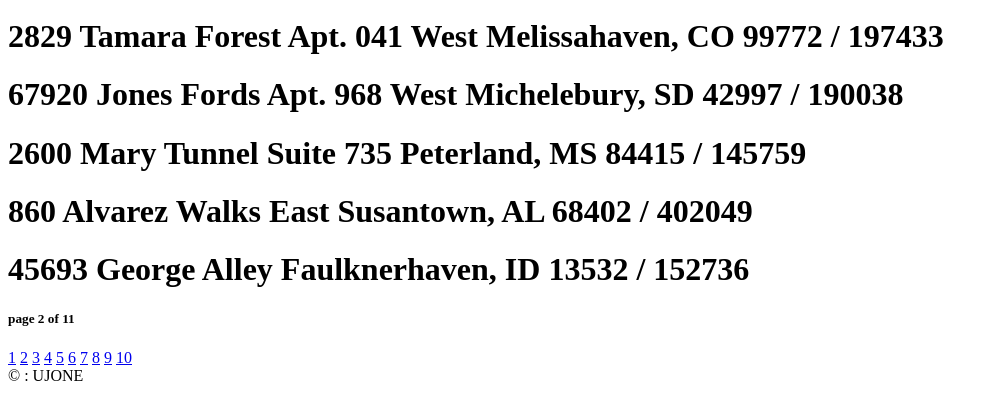
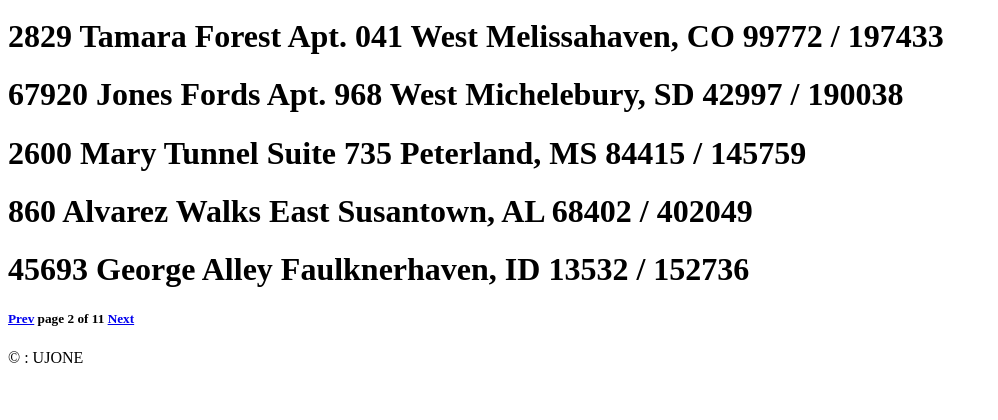
Before and after one commit to toot09/airbnb-clone, a Django app: page /?page=2 in a window 1280 px wide. Shown: the part 296-716 px from the top of the page, without its empty margins (0-998 px from the left). Run offline with Django 3.2, Linux system fonts and the light colour scheme; data comes from the database, SQL or seed files in the repository.

Commit message:
Next Previous page Nabigation

```diff
--- a/rooms/views.py
+++ b/rooms/views.py
@@ -22,5 +22,5 @@ def all_rooms(request):
         "rooms" : all_rooms,
         "page" : page,
         "page_count" : page_count,
-        "page_range" : range(1, page_count),
+        "page_range" : range(1, page_count+1),
     })
--- a/templates/rooms/home.html
+++ b/templates/rooms/home.html
@@ -9,10 +9,15 @@
         <h1>{{room.name}} / {{room.prices}}</h1>
     {% endfor %}
 
-    <h5> page {{page}} of {{page_count}} </h5>
-
-    {% for page in page_range %}
-        <a href="?page={{page}}">{{page}}</a>
-    {% endfor %}
+    <h5>
+        <!-- Use Custom Template tags and filters (https://docs.djangoproject.com/en/2.2/howto/custom-template-tags/) -->
+        {% if page != 1 %}
+            <a href="?page={{page|add:-1}}">Prev</a>
+        {% endif %}
+        page {{page}} of {{page_count}}
+        {% if page != page_count  %}
+            <a href="?page={{page|add:1}}">Next</a>
+        {% endif %}
+    </h5>
 
 {% endblock content %}
```
